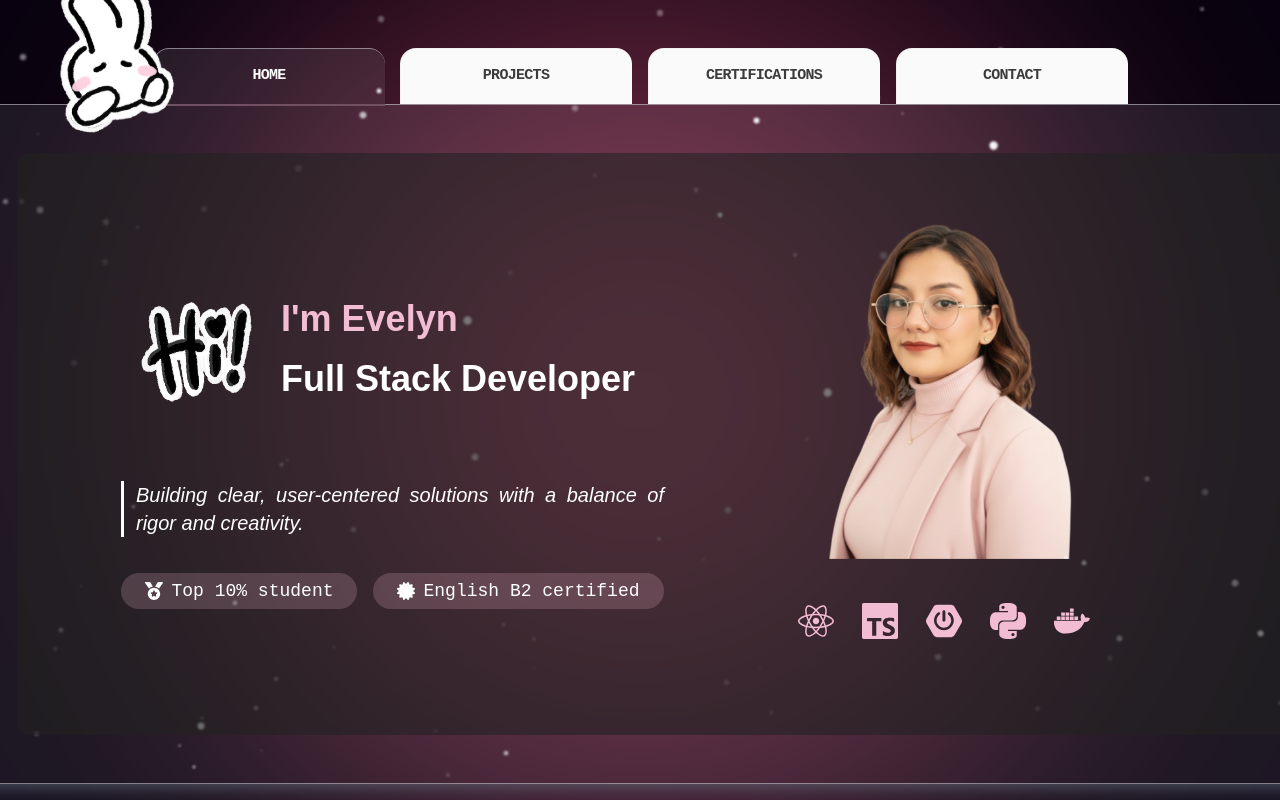
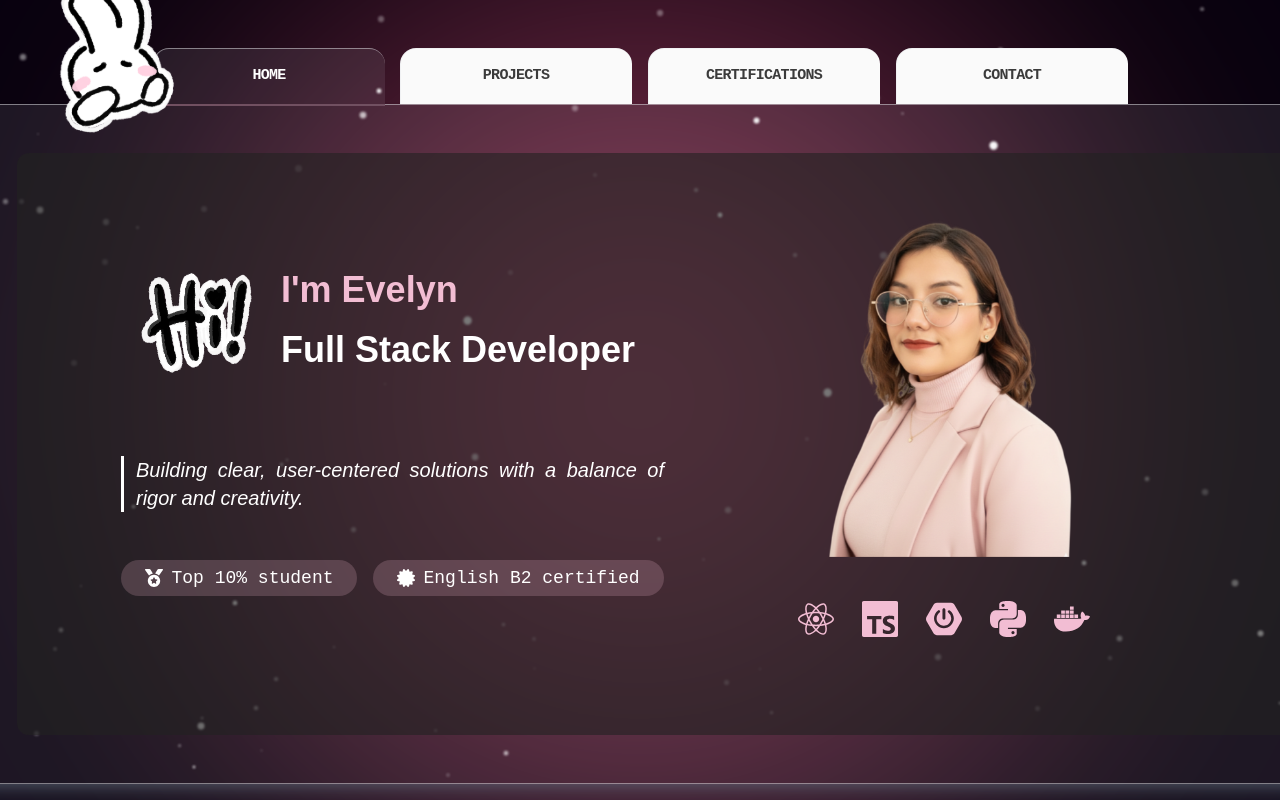
Before and after one commit to elynzx/my-portfolio, a React (Vite) app: page / in a window 1280 px wide. Built offline with nearby package versions, Linux system fonts and the light colour scheme.

Commit message:
fix(HeroSection): improve layout and spacing for better readability

```diff
--- a/src/features/Home/sections/Hero/index.tsx
+++ b/src/features/Home/sections/Hero/index.tsx
@@ -2,6 +2,7 @@ import ProfilePhoto from "@/assets/home/ProfilePhoto/Profile_02.png";
 import HiIcon from "@/assets/home/hi.png";
 import { Badge } from './components/Badge'
 import { FaMedal, FaCertificate, FaUsers, FaReact, FaDocker } from "react-icons/fa";
+import { MdDownload } from "react-icons/md";
 import { SiTypescript, SiSpringboot, SiPython } from "react-icons/si";
 import { StackIcon } from './components/StackIcon'
 
@@ -44,10 +45,10 @@ const techStack = [
 export const Hero = () => {
   return (
     <section
-      className="grid grid-cols-1 gap-5 p-6 md:grid-cols-2 md:grid-rows-2 md:gap-2 md:px-10 items-center justify-center"
+      className="grid grid-cols-1 gap-6 py-6 px-8 md:grid-cols-2 md:grid-rows-2 md:gap-2 md:px-10 items-center justify-center"
     >
 
-      <div className="flex items-center text-xl gap-2 mt-3 justify-center md:mt-14 md:justify-start md:row-start-1 md:col-start-1">
+      <div className="flex items-center text-xl gap-2 mt-3 md:mt-0 justify-center md:justify-start md:row-start-1 md:col-start-1">
         <img
           src={about.images.hi}
           alt={"Greeting from " + about.name}
@@ -55,7 +56,7 @@ export const Hero = () => {
         />
         <div className="flex flex-col">
           <h2 className="text-lg font-semibold md:text-4xl md:mb-5 text-darkPink">
-          I'm {about.name}
+            I'm {about.name}
           </h2>
           <span className="text-sm font-semibold md:text-4xl">{about.role}</span>
         </div>
@@ -67,6 +68,7 @@ export const Hero = () => {
           alt={"Profile photo of " + about.name}
           className="w-32 h-38 md:w-70 md:h-85 z-10 md:mb-6 object-cover"
         />
+
         <div className="flex flex-row gap-4 md:gap-7 mt-5 items-center justify-center">
           {techStack.map((tech, idx) => (
             <StackIcon key={idx} icon={tech.icon} />
@@ -74,8 +76,8 @@ export const Hero = () => {
         </div>
       </div>
 
-      <div className="flex flex-col text-justify items-center mt-4 gap-2 md:gap-5 md:mt-8 md:row-start-2 md:col-start-1">
-        <p className="italic text-xs border-l-3 pl-3 text-white md:text-xl">{about.description}</p>
+      <div className="flex flex-col text-justify items-center justify-center mt-4 gap-2 md:gap-8 md:mt-0 md:row-start-2 md:col-start-1">
+        <p className="italic text-xs w-full border-l-3 pl-3 text-white md:text-xl">{about.description}</p>
         <div className="flex flex-col gap-3 mt-4 md:flex-row md:gap-4">
           {badges.map((badge, idx) => (
             <Badge key={idx} icon={badge.icon} text={badge.text} />
```
